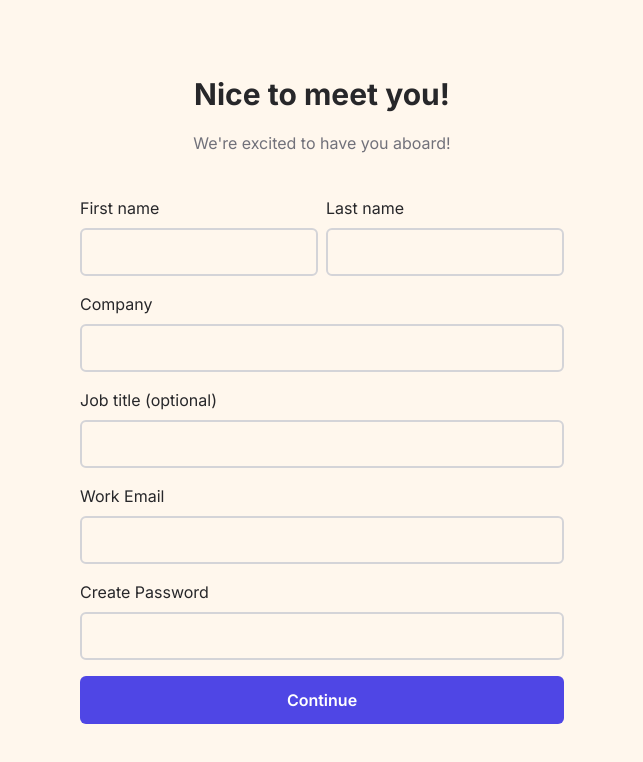
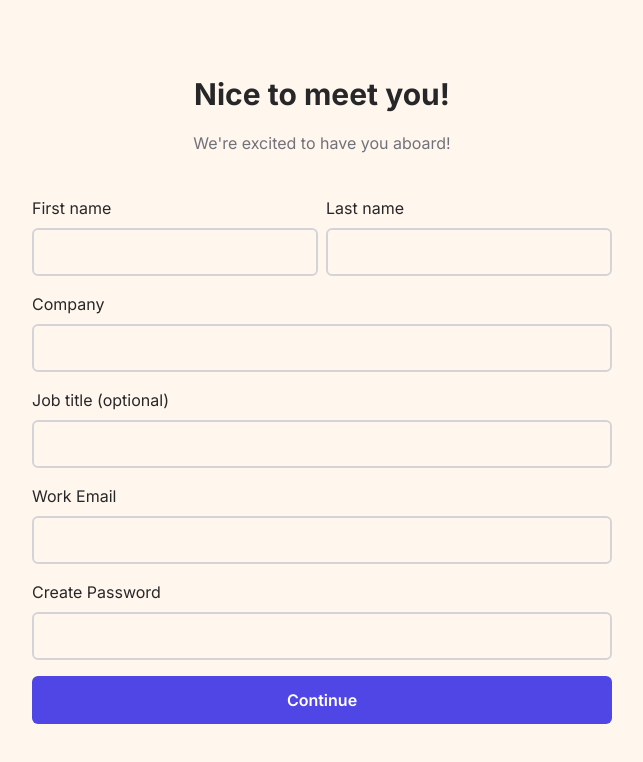
Before and after one commit to natasha-m-oliveira/sendspark-frontend-code-challenge, a Next.js app: page / in a window 1280 px wide. Shown: the top 762 px of the page, without its empty margins (318-961 px from the left). Built offline with nearby package versions, Linux system fonts and the light colour scheme.

Commit message:
feat: validate the form fields And improve responsive

```diff
--- a/package.json
+++ b/package.json
@@ -10,10 +10,12 @@
   },
   "dependencies": {
     "@mui/base": "^5.0.0-beta.40",
+    "formik": "^2.4.6",
     "next": "14.2.3",
     "react": "^18",
     "react-dom": "^18",
-    "tailwind-merge": "^2.3.0"
+    "tailwind-merge": "^2.3.0",
+    "yup": "^1.4.0"
   },
   "devDependencies": {
     "@rocketseat/eslint-config": "^2.2.2",
--- a/src/app/(auth)/(sign-up)/page.tsx
+++ b/src/app/(auth)/(sign-up)/page.tsx
@@ -1,9 +1,8 @@
-import Button from '@/components/button'
-import Input from '@/components/input'
+import { SignUpForm } from '@/components/sign-up-form'
 
 export default function SignUp() {
   return (
-    <main>
+    <div className="md:w-auto">
       <h1 className="text-3xl text-center font-bold leading-tight">
         Nice to meet you!
       </h1>
@@ -11,39 +10,7 @@ export default function SignUp() {
         We&apos;re excited to have you aboard!
       </p>
 
-      <form className="mt-10 grid grid-cols-2 gap-y-4 gap-x-2">
-        <div>
-          <label>First name</label>
-          <Input className="mt-2" />
-        </div>
-
-        <div>
-          <label>Last name</label>
-          <Input className="mt-2" />
-        </div>
-
-        <div className="col-span-full">
-          <label>Company</label>
-          <Input className="mt-2" />
-        </div>
-
-        <div className="col-span-2">
-          <label>Job title (optional)</label>
-          <Input className="mt-2" />
-        </div>
-
-        <div className="col-span-2">
-          <label>Work Email</label>
-          <Input className="mt-2" />
-        </div>
-
-        <div className="col-span-2">
-          <label>Create Password</label>
-          <Input className="mt-2" />
-        </div>
-
-        <Button className="col-span-full">Continue</Button>
-      </form>
-    </main>
+      <SignUpForm />
+    </div>
   )
 }
--- a/src/app/(auth)/layout.tsx
+++ b/src/app/(auth)/layout.tsx
@@ -2,7 +2,7 @@ import { ReactNode } from 'react'
 
 export default function AuthLayout({ children }: { children: ReactNode }) {
   return (
-    <div className="mx-auto min-h-screen w-full max-w-[1600px] grid justify-center items-center p-8">
+    <div className="mx-auto min-h-screen w-full max-w-[1600px] grid md:justify-center items-center p-8">
       {children}
     </div>
   )
--- /dev/null
+++ b/src/components/error-message.tsx
@@ -0,0 +1,8 @@
+import { ComponentProps } from 'react'
+import { twMerge } from 'tailwind-merge'
+
+export function ErrorMessage({ className, ...props }: ComponentProps<'span'>) {
+  return (
+    <span {...props} className={twMerge('text-sm text-zinc-500', className)} />
+  )
+}
--- a/src/components/input.tsx
+++ b/src/components/input.tsx
@@ -12,7 +12,7 @@ const Input = React.forwardRef(function Input(
         ...slotProps,
         input: {
           className:
-            'h-12 w-full text-sm leading-5 px-3 py-2 rounded-md bg-transparent border-2 border-zinc-300 focus:border-indigo-400 outline-none placeholder:text-zinc-500',
+            'h-12 w-full text-sm leading-5 px-3 py-2 rounded-md bg-transparent border-2 border-zinc-300 focus:border-indigo-400 aria-[invalid=true]:border-red-500 outline-none placeholder:text-zinc-500',
         },
       }}
       ref={ref}
--- /dev/null
+++ b/src/components/sign-up-form.tsx
@@ -0,0 +1,138 @@
+'use client'
+
+import Button from '@/components/button'
+import Input from '@/components/input'
+import { Formik, Field, Form } from 'formik'
+import * as yup from 'yup'
+import { ErrorMessage } from './error-message'
+
+const signUpSchema = yup.object().shape({
+  firstName: yup.string().max(120).required().label('first name'),
+  lastName: yup.string().max(120).required().label('last name'),
+  company: yup.string().max(120).required(),
+  jobTitle: yup.string().max(120).optional().label('job title'),
+  workEmail: yup.string().email().required().label('word email'),
+  password: yup
+    .string()
+    .min(8)
+    .max(120)
+    .matches(/[A-Z]/, 'password must have at least 1 uppercase letter')
+    .matches(/[0-9]/, 'password must have at least 1 digit')
+    .required(),
+})
+
+const signUpFormInitialValues: yup.InferType<typeof signUpSchema> = {
+  firstName: '',
+  lastName: '',
+  company: '',
+  jobTitle: '',
+  workEmail: '',
+  password: '',
+}
+
+export function SignUpForm() {
+  async function handleSignUp(values: yup.InferType<typeof signUpSchema>) {
+    console.log(values)
+  }
+
+  return (
+    <Formik
+      initialValues={signUpFormInitialValues}
+      validationSchema={signUpSchema}
+      onSubmit={handleSignUp}
+    >
+      {({ errors, touched }) => (
+        <Form className="mt-10 grid md:grid-cols-2 gap-y-4 gap-x-2 md:min-w-[580px]">
+          <div>
+            <label htmlFor="firstName">First name</label>
+            <Field
+              as={Input}
+              error={touched.firstName && errors.firstName ? 'true' : 'false'}
+              id="firstName"
+              name="firstName"
+              className="mt-2"
+            />
+            {touched.firstName && errors.firstName && (
+              <ErrorMessage>{errors.firstName}</ErrorMessage>
+            )}
+          </div>
+
+          <div>
+            <label htmlFor="lastName">Last name</label>
+            <Field
+              as={Input}
+              error={touched.lastName && errors.lastName ? 'true' : 'false'}
+              id="lastName"
+              name="lastName"
+              className="mt-2"
+            />
+            {touched.lastName && errors.lastName && (
+              <ErrorMessage>{errors.lastName}</ErrorMessage>
+            )}
+          </div>
+
+          <div className="col-span-full">
+            <label htmlFor="company">Company</label>
+            <Field
+              as={Input}
+              error={touched.company && errors.company ? 'true' : 'false'}
+              id="company"
+              name="company"
+              className="mt-2"
+            />
+            {touched.company && errors.company && (
+              <ErrorMessage>{errors.company}</ErrorMessage>
+            )}
+          </div>
+
+          <div className="col-span-full">
+            <label htmlFor="jobTitle">Job title (optional)</label>
+            <Field
+              as={Input}
+              error={touched.jobTitle && errors.jobTitle ? 'true' : 'false'}
+              id="jobTitle"
+              name="jobTitle"
+              className="mt-2"
+            />
+            {touched.jobTitle && errors.jobTitle && (
+              <ErrorMessage>{errors.jobTitle}</ErrorMessage>
+            )}
+          </div>
+
+          <div className="col-span-full">
+            <label htmlFor="workEmail">Work Email</label>
+            <Field
+              as={Input}
+              error={touched.workEmail && errors.workEmail ? 'true' : 'false'}
+              id="workEmail"
+              name="workEmail"
+              className="mt-2"
+            />
+            {touched.workEmail && errors.workEmail && (
+              <ErrorMessage>{errors.workEmail}</ErrorMessage>
+            )}
+          </div>
+
+          <div className="col-span-full">
+            <label htmlFor="password">Create Password</label>
+            <Field
+              as={Input}
+              type="password"
+              error={touched.password && errors.password ? 'true' : 'false'}
+              id="password"
+              name="password"
+              className="mt-2"
+            />
+            {touched.password && errors.password && (
+              <ErrorMessage>{errors.password}</ErrorMessage>
+            )}
+          </div>
+
+          <Button type="submit" className="col-span-full">
+            Continue
+          </Button>
+        </Form>
+      )}
+    </Formik>
+  )
+}
```
Also changed, not shown: 1 other file (tests, documents, lock files or other folders).
